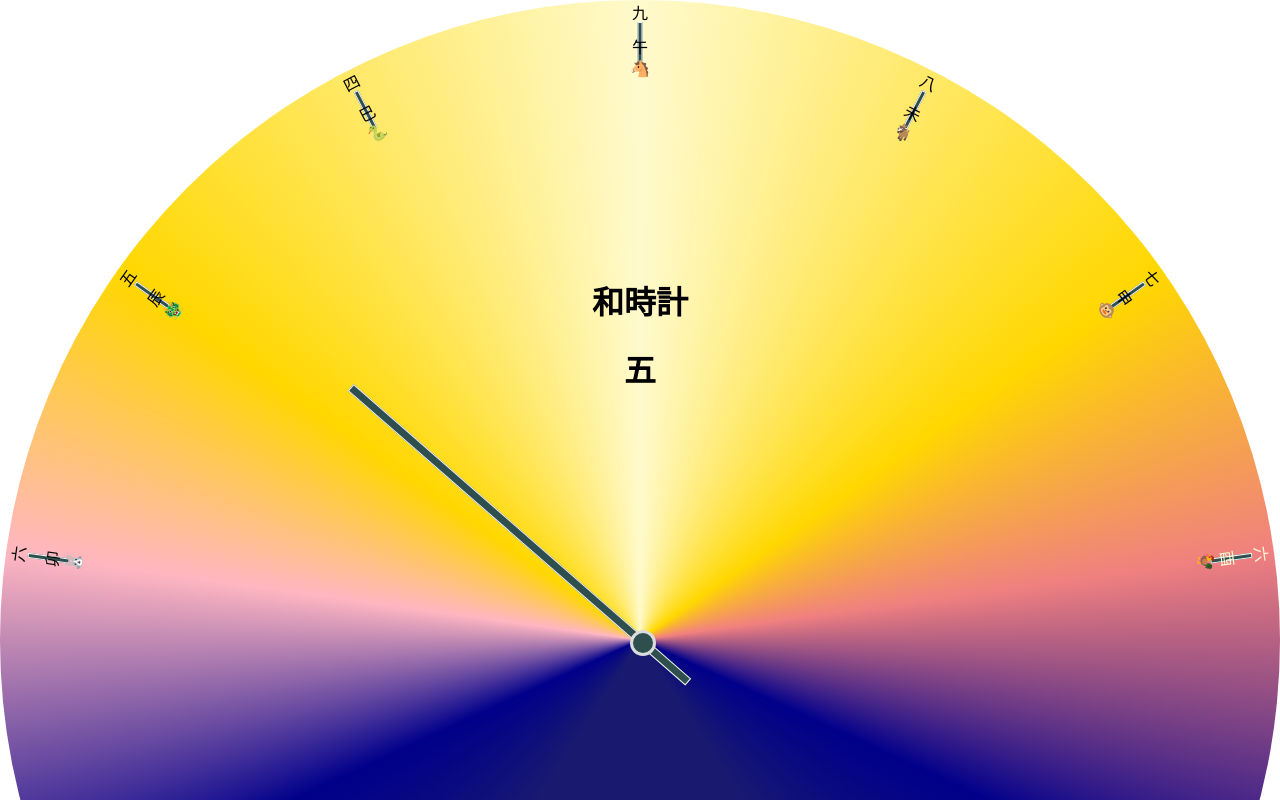
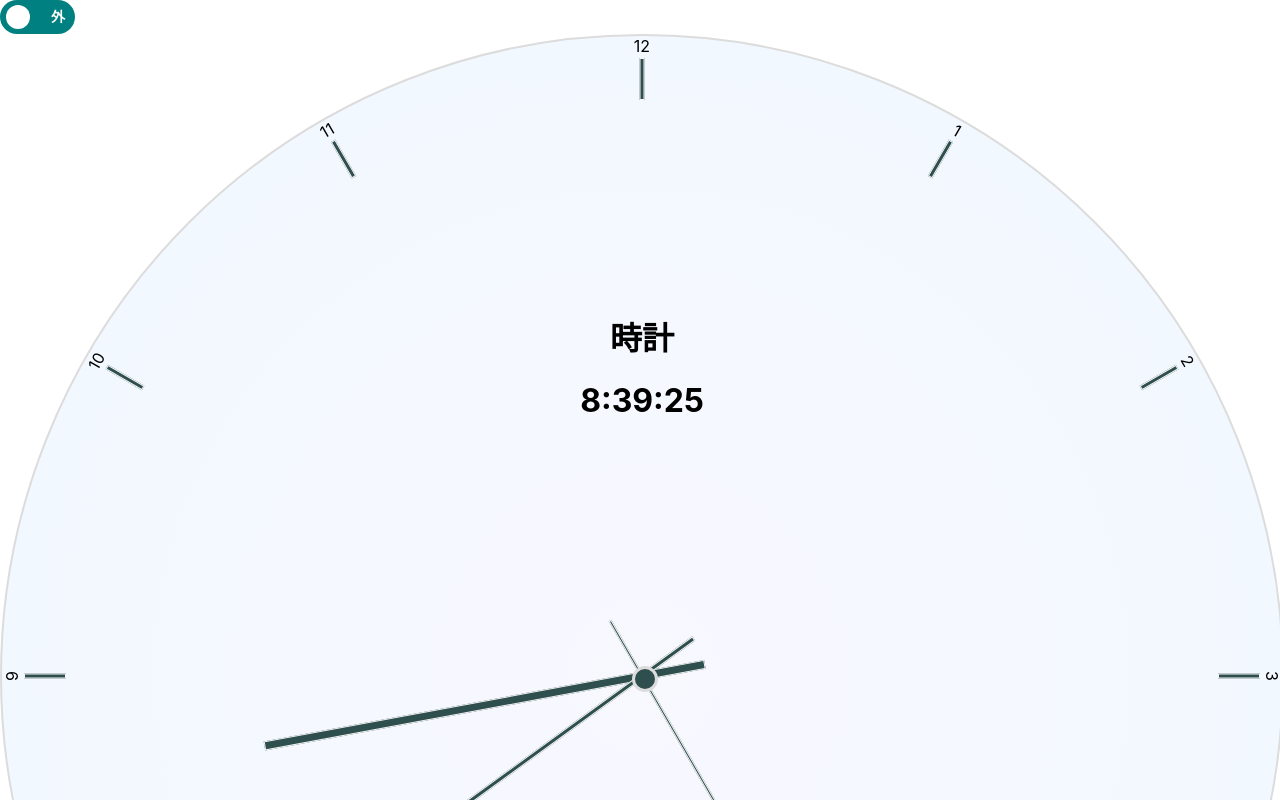
Before and after one commit to ann-kilzer/wadokei, a React (Create React App) app: page / in a window 1280 px wide. Shown: the top 800 px of the page. Built offline with nearby package versions, Linux system fonts and the light colour scheme.

Commit message:
add switch

```diff
--- a/package.json
+++ b/package.json
@@ -8,6 +8,7 @@
     "@testing-library/user-event": "^12.7.1",
     "babel-jest": "^26.6.3",
     "eslint-plugin-jest": "^24.1.3",
+    "node-sass": "^5.0.0",
     "prop-types": "^15.7.2",
     "react": "^17.0.1",
     "react-dom": "^17.0.1",
--- a/src/App.css
+++ b/src/App.css
@@ -1,8 +1,5 @@
-.App {
+.face {
   text-align: center;
-}
-
-.face {
   position: relative;
   width: 100vw;
   height: 100vw;
--- a/src/Container.jsx
+++ b/src/Container.jsx
@@ -3,12 +3,13 @@ import React, { useEffect, useState } from 'react';
 import PropTypes from 'prop-types';
 import Tokei from './Tokei';
 import Wadokei from './Wadokei';
+import ToggleSwitch from './ToggleSwitch/ToggleSwitch';
 
 export default function Container(props) {
   const { sunrise, sunset } = props;
   const [date, setDate] = useState(new Date());
 
-  const [wa] = useState(true);
+  const [wa, setWa] = useState(false);
 
   // update the time every second
   useEffect(() => {
@@ -35,8 +36,18 @@ export default function Container(props) {
     return (<Tokei hour={hour} minute={minute} second={second} />);
   }
 
+  const onWaChange = (checked) => {
+    setWa(checked);
+  };
+
   return (
     <div className="App">
+      <ToggleSwitch
+        id="waToggle"
+        checked={wa}
+        onChange={onWaChange}
+        optionLabels={['和', '外']}
+      />
       {renderClock()}
     </div>
   );
--- /dev/null
+++ b/src/ToggleSwitch/ToggleSwitch.jsx
@@ -0,0 +1,45 @@
+// eslint-disable jsx-a11y/label-has-associated-control
+import './ToggleSwitch.scss';
+import React from 'react';
+import PropTypes from 'prop-types';
+
+export default function ToggleSwitch({
+  id, checked, onChange, optionLabels,
+}) {
+  return (
+    <div className="toggle-switch">
+      <input
+        type="checkbox"
+        className="toggle-switch-checkbox"
+        name={id}
+        id={id}
+        checked={checked}
+        onChange={(e) => onChange(e.target.checked)}
+      />
+      {id ? (
+        <label className="toggle-switch-label" htmlFor={id}>
+          <span
+            className="toggle-switch-inner"
+            data-yes={optionLabels[0]}
+            data-no={optionLabels[1]}
+          />
+          <span
+            className="toggle-switch-switch"
+          />
+        </label>
+      ) : null}
+
+    </div>
+  );
+}
+
+ToggleSwitch.propTypes = {
+  id: PropTypes.string.isRequired,
+  checked: PropTypes.bool.isRequired,
+  onChange: PropTypes.instanceOf(Function).isRequired,
+  optionLabels: PropTypes.instanceOf(Array),
+};
+
+ToggleSwitch.defaultProps = {
+  optionLabels: ['ON', 'OFF'],
+};
--- /dev/null
+++ b/src/ToggleSwitch/ToggleSwitch.scss
@@ -0,0 +1,90 @@
+// Colors
+$label-colour: teal;
+$disabled-colour: #ddd;
+$toggle-colour: midnightblue;
+$white: #fff;
+
+.toggle-switch {
+    position: relative;
+    width: 75px;
+    display: inline-block;
+    vertical-align: middle;
+    -webkit-user-select: none;
+    -moz-user-select: none;
+    -ms-user-select: none;
+    text-align: left;
+    &-checkbox {
+      display: none;
+    }
+    &-label {
+      display: block;
+      overflow: hidden;
+      cursor: pointer;
+      border: 0 solid $label-colour;
+      border-radius: 20px;
+      margin: 0;
+    }
+    &-inner {
+      display: block;
+      width: 200%;
+      margin-left: -100%;
+      transition: margin 0.3s ease-in 0s;
+      &:before,
+      &:after {
+        display: block;
+        float: left;
+        width: 50%;
+        height: 34px;
+        padding: 0;
+        line-height: 34px;
+        font-size: 14px;
+        color: white;
+        font-weight: bold;
+        box-sizing: border-box;
+      }
+      &:before {
+        content: attr(data-yes);
+        text-transform: uppercase;
+        padding-left: 10px;
+        background-color: $toggle-colour;
+        color: $white;
+      }
+    }
+    &-disabled {
+        background-color: $disabled-colour;
+        cursor: not-allowed;
+      &:before {
+        background-color: $disabled-colour;
+        cursor: not-allowed;
+      }
+    }
+    &-inner:after {
+      content: attr(data-no);
+      text-transform: uppercase;
+      padding-right: 10px;
+      background-color: $label-colour;
+      color: $white;
+      text-align: right;
+    }
+    &-switch {
+      display: block;
+      width: 24px;
+      margin: 5px;
+      background: $white;
+      border: 0 solid $label-colour;
+      position: absolute;
+      top: 0;
+      bottom: 0;
+      right: 40px;
+      border-radius: 20px;
+      transition: all 0.3s ease-in 0s;
+    }
+    &-checkbox:checked + &-label {
+      .toggle-switch-inner {
+        margin-left: 0;
+      }
+      .toggle-switch-switch {
+        right: 0px;
+      }
+    }
+  }
--- a/src/Wadokei.jsx
+++ b/src/Wadokei.jsx
@@ -114,7 +114,6 @@ export default function Wadokei(props) {
   }
 
   function renderFaceText() {
-    console.log(waTime.waHour);
     const numeral = waTime.isDay
       ? unfixedHours.day[waTime.waHour].numeral
       : unfixedHours.night[waTime.waHour].numeral;
```
Also changed, not shown: .eslintrc.js, 1 other file (tests, documents, lock files or other folders).
